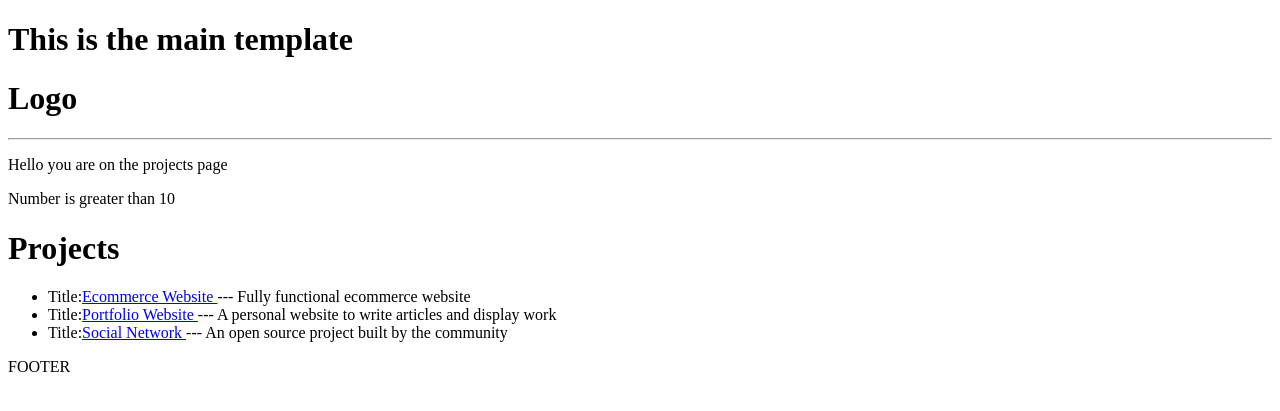
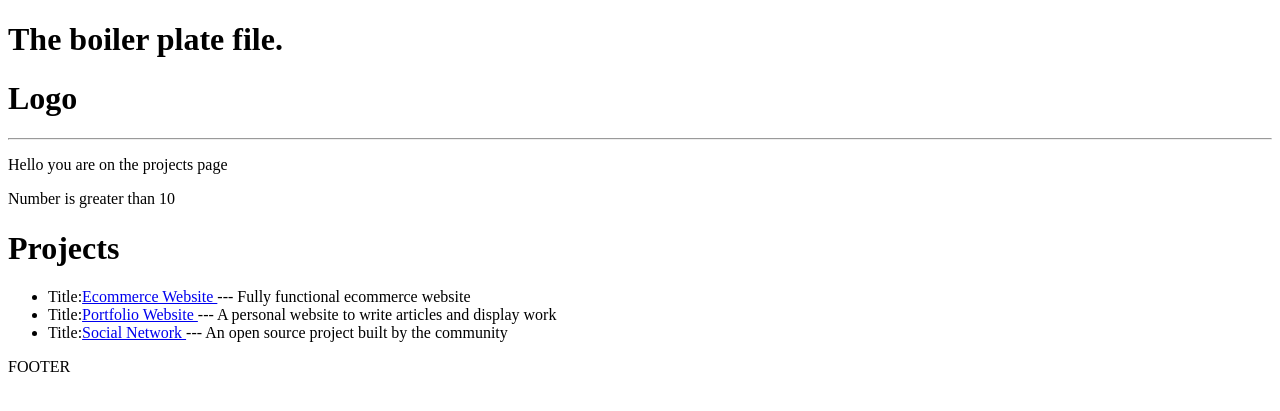
Before and after one commit to pawan2806/django-backend, a Django app: page / in a window 1280 px wide. Shown: the top 411 px of the page. Run offline with Django 3.2, Linux system fonts and the light colour scheme.

Commit message:
Update main.html

```diff
--- a/devsearch/templates/main.html
+++ b/devsearch/templates/main.html
@@ -7,7 +7,7 @@
     <title>DevSearch</title>
 </head>
 <body>
-    <h1> This is the main template</h1>
+    <h1>The boiler plate file.</h1>
     {% include 'navbar.html' %}
     {% block content %}
 
```
